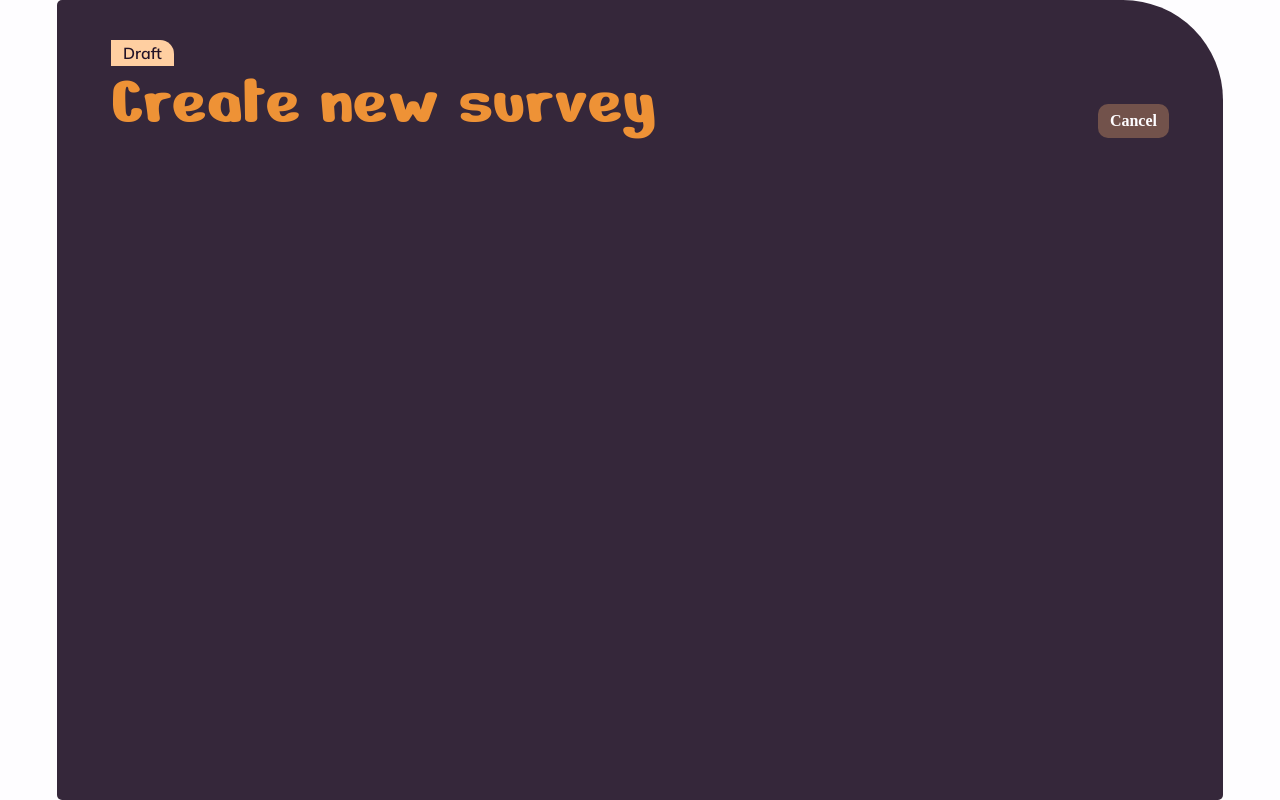
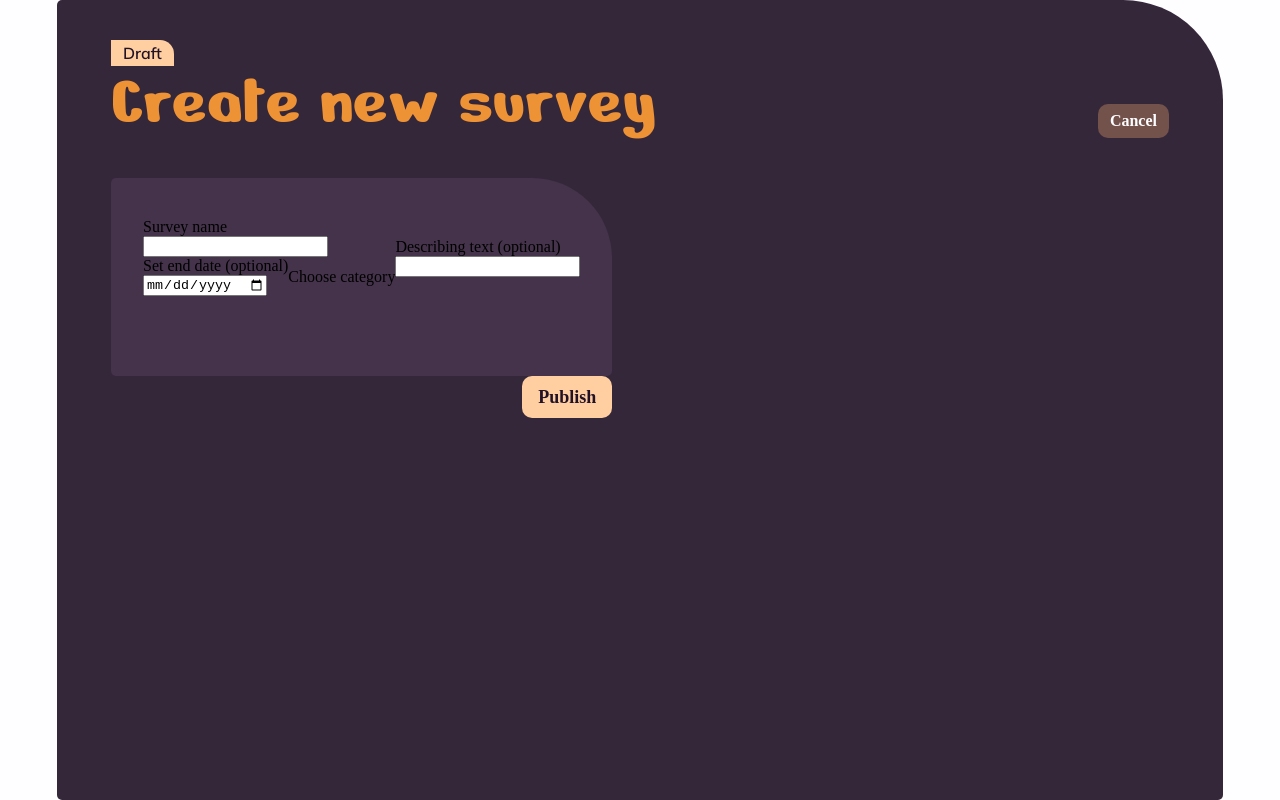
Before and after one commit to FelixWagner25/Poll_App, an Angular app: page / in a window 1280 px wide. Built offline with nearby package versions, Linux system fonts and the light colour scheme; a web font is replaced by a local one.

Commit message:
feat: start hmtl structure of form in new survey section

```diff
--- a/src/app/new-survey/new-survey.component.html
+++ b/src/app/new-survey/new-survey.component.html
@@ -1,4 +1,4 @@
-<div class="height-100vh align-row-center">
+<div class="height-100vh align-row-center-center">
   <section>
     <div class="align-row-space-between-flex-end width-100">
       <div class="align-col-left">
@@ -7,5 +7,44 @@
       </div>
       <button routerLink="" class="cancel-btn">Cancel</button>
     </div>
+    <form class="form">
+      <div class="form-input-wrap">
+        <div class="align-row-center">
+          <div class="head-input-wrap">
+            <div>
+              <label for="name">Survey name</label>
+              <div class="align-row-center">
+                <input type="text" id="name" />
+                <span class="btn-delete"></span>
+              </div>
+            </div>
+            <div class="align-row-center">
+              <div class="align-col-left">
+                <label for="date">Set end date (optional)</label>
+                <div class="align-row-center">
+                  <input type="date" id="date" />
+                  <span class="btn-delete"></span>
+                </div>
+              </div>
+              <div class="align-row">
+                <span>Choose category</span>
+                <span class="btn-dropdown"></span>
+              </div>
+            </div>
+          </div>
+          <div class="align-col-left">
+            <label for="description">Describing text (optional)</label>
+            <div class="align-row">
+              <input type="textarea" id="description" />
+              <span class="btn-delete"></span>
+            </div>
+          </div>
+        </div>
+        <div class="form-questions"></div>
+      </div>
+      <div class="align-col-right width-100">
+        <button class="btn btn--primary" type="submit">Publish</button>
+      </div>
+    </form>
   </section>
 </div>
--- a/src/app/new-survey/new-survey.component.scss
+++ b/src/app/new-survey/new-survey.component.scss
@@ -32,3 +32,11 @@ h2 {
     background-color: rgba(255, 183, 112, 0.6);
   }
 }
+
+.form-input-wrap {
+  background-color: rgba(142, 112, 153, 0.16);
+  border-radius: 5px;
+  border-top-right-radius: 80px;
+  padding: 40px 32px;
+  @include mx.d-flex($flex-direction: column, $gap: 40px);
+}
--- a/src/styles/layout/_flexbox.scss
+++ b/src/styles/layout/_flexbox.scss
@@ -9,13 +9,21 @@
   display: flex;
   flex-direction: column;
   align-items: flex-end;
-  justify-content: flex-start;
+}
+
+.align-row {
+  display: flex;
+}
+
+.align-row-center-center {
+  display: flex;
+  align-items: center;
+  justify-content: center;
 }
 
 .align-row-center {
   display: flex;
   align-items: center;
-  justify-content: center;
 }
 
 .align-row-space-between-flex-end {
```
